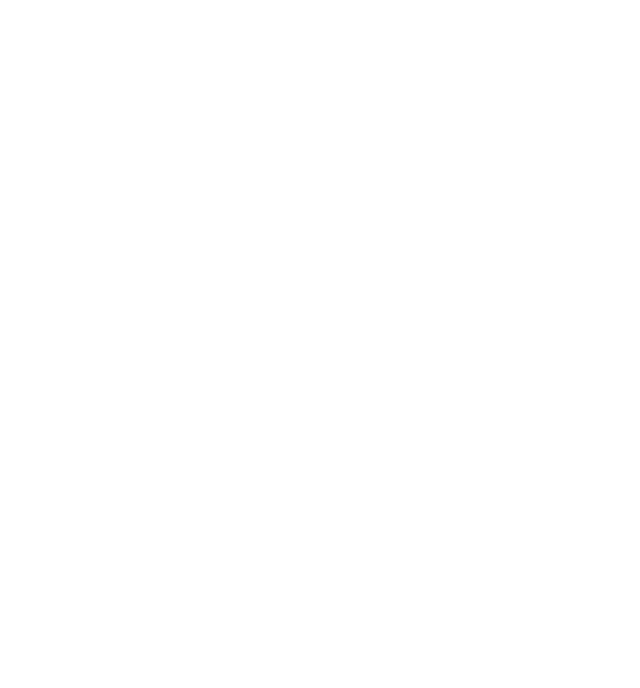
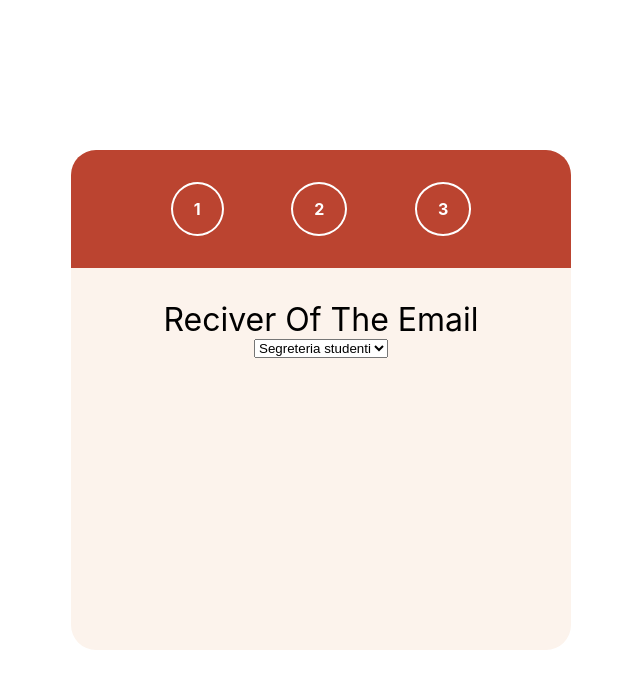
Before and after one commit to susanna-chen/Fiscal-Code-Generator, a plain HTML site: page index.html in a window 1280 px wide. Shown: the whole page, without its empty margins (319-959 px from the left). Drawn offline with nearby package versions, Linux system fonts and the light colour scheme.

Commit message:
change steps html

```diff
--- a/index.html
+++ b/index.html
@@ -0,0 +1,42 @@
+<!DOCTYPE html>
+<html lang="en">
+<head>
+    <meta charset="UTF-8">
+    <meta name="viewport" content="width=device-width, initial-scale=1.0">
+    <title>Email Generator</title>
+    <link rel="stylesheet" href="style.css">
+    <script src="https://ajax.googleapis.com/ajax/libs/jquery/3.5.1/jquery.min.js"></script>
+</head>
+<body>
+    <div class="container">
+        <div class="steps-container">
+            <ul class="steps">
+                <li class="step"><a href="#">1</a></li>
+                <li class="step"><a href="#">2</a></li>
+                <li class="step"><a href="#">3</a></li>
+            </ul>
+            <h2 id="displays-step"></h2>
+        </div>
+
+        <div>
+            <div class="reciver-container">
+                <label for="reciver">Reciver Of The Email</label>
+                <select id="reciver">
+                    <option value="segreteria">Segreteria studenti</option>
+                    <option value="professore">Professore</option>
+                </select>
+            </div>
+
+            <div class="subject-container">
+
+            </div>
+
+            <div class="email-container">
+
+            </div>
+        </div>
+    </div>
+
+    <script src="index.js"></script>
+</body>
+</html>
--- a/index.js
+++ b/index.js
@@ -0,0 +1,3 @@
+let greetingArr = ["Gentil", "Gent."];
+
+class
--- a/style.css
+++ b/style.css
@@ -6,10 +6,58 @@
 
 :root {
     --primary: #BB4430;
-    --secondary: #EFE6DD;
+    --secondary: #fcf3ec;
     --text: #231F20;
 }
 
 body {
     font-family: -apple-system, BlinkMacSystemFont, 'Segoe UI', Roboto, Oxygen, Ubuntu, Cantarell, 'Open Sans', 'Helvetica Neue', sans-serif;
+    display: grid;
+    place-items: center;
+    height: 100vh;
 }
+
+.container {
+    background: var(--secondary);
+    height: 500px;
+    width: 500px;
+    border-radius: 25px;
+    overflow: hidden;
+}
+
+.steps {
+    display: flex;
+    justify-content: space-evenly;
+    background: var(--primary);
+    padding: 2rem;
+}
+
+.step {
+    list-style: none;
+    border: 2px solid white;
+    padding: 15px 21px;
+    border-radius: 50%;
+    font-weight: bold;
+}
+
+.step a {
+    text-decoration: none;
+    color: white;
+}
+
+.current {
+    border: 2px solid var(--primary);
+    background: white;
+    color: var(--primary);
+}
+
+.reciver-container {
+    display: flex;
+    flex-direction: column;
+    align-items: center;
+    padding: 2rem;
+}
+
+.reciver-container label {
+    font-size: 2rem;
+}
```
